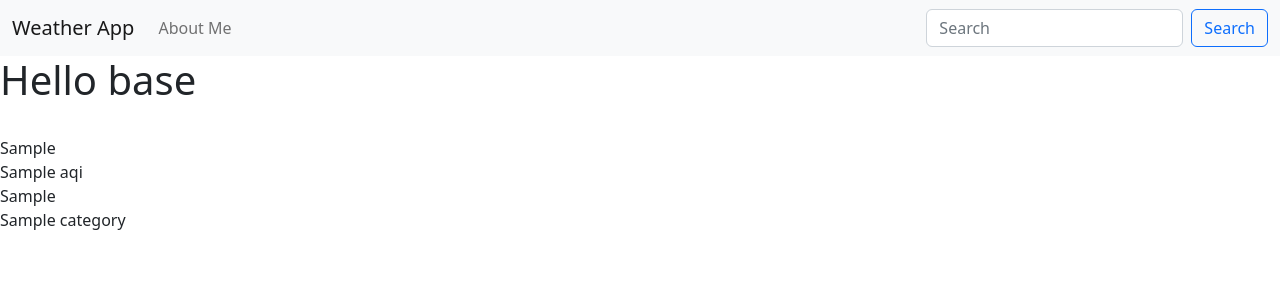
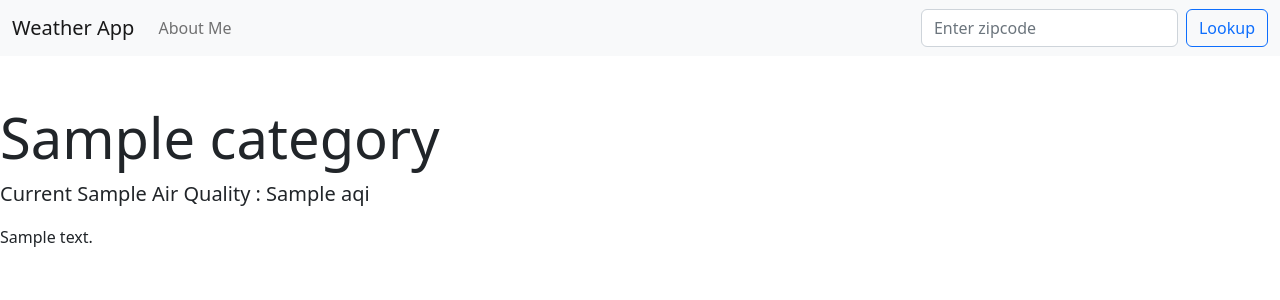
Before and after one commit to Nitinkumar13/djangoweather, a Django app: template lookup/templates/home.html in a window 1280 px wide. Shown: the top 300 px of the page. Run offline with Django 4.2, Linux system fonts and the light colour scheme; the template is opened without the code that fills it: most values are stand-ins (such as "Sample title", 1, 10 or a date in 2020).

Commit message:
new changes

```diff
--- a/lookup/templates/base.html
+++ b/lookup/templates/base.html
@@ -5,6 +5,15 @@
     <meta name="viewport" content="width=device-width, initial-scale=1">
     <title>Bootstrap demo</title>
     <link href="https://cdn.jsdelivr.net/npm/bootstrap@5.2.0/dist/css/bootstrap.min.css" rel="stylesheet" integrity="sha384-gH2yIJqKdNHPEq0n4Mqa/HGKIhSkIHeL5AyhkYV8i59U5AR6csBvApHHNl/vI1Bx" crossorigin="anonymous">
+  <style>
+    .good { background-color: green;}
+    .moderate { background-color: yellow ;}
+    .USG { background-color: orange ;}
+    .unhealth { background-color: lightsalmon ;}
+    .veryunhealthy { background-color:lightcoral ;}
+    .Hazardous { background-color: red;}
+  </style>
+
   </head>
   <body>
     <nav class="navbar navbar-expand-lg bg-light">
@@ -19,9 +28,10 @@
               <a class="nav-link" href="{% url 'about' %}">About Me</a>
             </li>
           </ul>
-          <form class="d-flex" role="search">
-            <input class="form-control me-2" type="search" placeholder="Search" aria-label="Search">
-            <button class="btn btn-outline-primary" type="submit">Search</button>
+          <form action="{% url 'home' %}" class="d-flex" role="search" method="POST">
+            {% csrf_token %}
+            <input class="form-control me-2" type="search" placeholder="Enter zipcode" aria-label="Search" name="zipcode">
+            <button class="btn btn-outline-primary" type="submit">Lookup</button>
           </form>
         </div>
       </div>
--- a/lookup/templates/home.html
+++ b/lookup/templates/home.html
@@ -3,14 +3,27 @@
 
 {% block content %}
 
-<h1>Hello base</h1>
+
 <br>
-{{ api.0 }}
-<br>
-{{ api.0.AQI }}
-<br>
-{{ api.0.ReportingArea }}
-<br>
-{{ api.0.Category.Name }}
+
+{% if api %}
+    {% if api == "Error....." %}
+        There is an error Please try again
+    {% else %}
+        <div class="jumbotron {{ category_color }}" >
+            <br>
+            <h1 class="display-4">{{ api.0.Category.Name}} </h1>
+            <p class="lead">Current {{ api.0.ReportingArea }} Air Quality : {{ api.0.AQI }} </p>
+
+            <p>{{ category_description }}</p>
+
+
+
+        <br>
+        </div>
+         <br>
+
+    {% endif %}
+{% endif %}
 
 {% endblock  %}
```
Also changed, not shown: lookup/views.py (+39 -1 lines).
